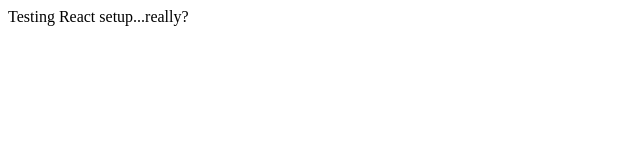
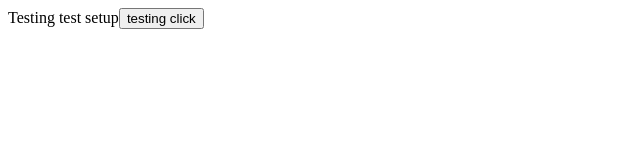
Before and after one commit to sachungo/component-library, a React app: page / in a window 1280 px wide. Shown: the top 160 px of the page, without its empty margins (0-640 px from the left). Built offline with nearby package versions, Linux system fonts and the light colour scheme.

Commit message:
Use App component

```diff
--- a/src/index.js
+++ b/src/index.js
@@ -1,10 +1,8 @@
 import React from 'react';
 import { render } from 'react-dom';
+import App from './App';
 
 const element = document.getElementById('app');
 if (element) {
-  render(
-    <div>Testing React setup...really?</div>,
-    document.getElementById('app')
-  );
+  render(<App />, document.getElementById('app'));
 }
```
